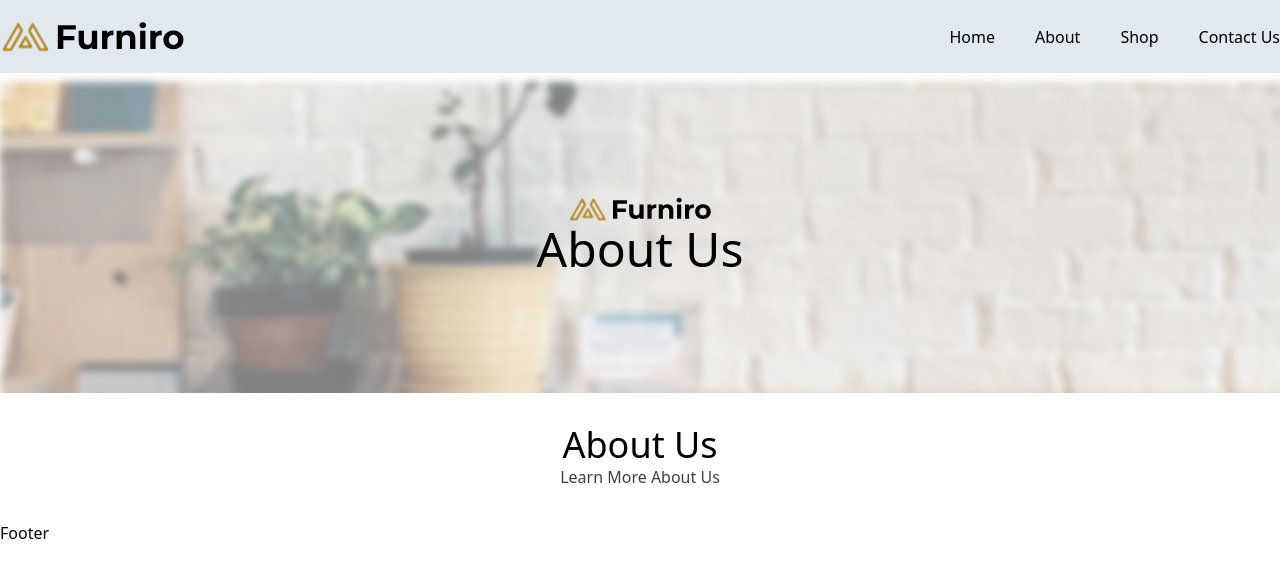
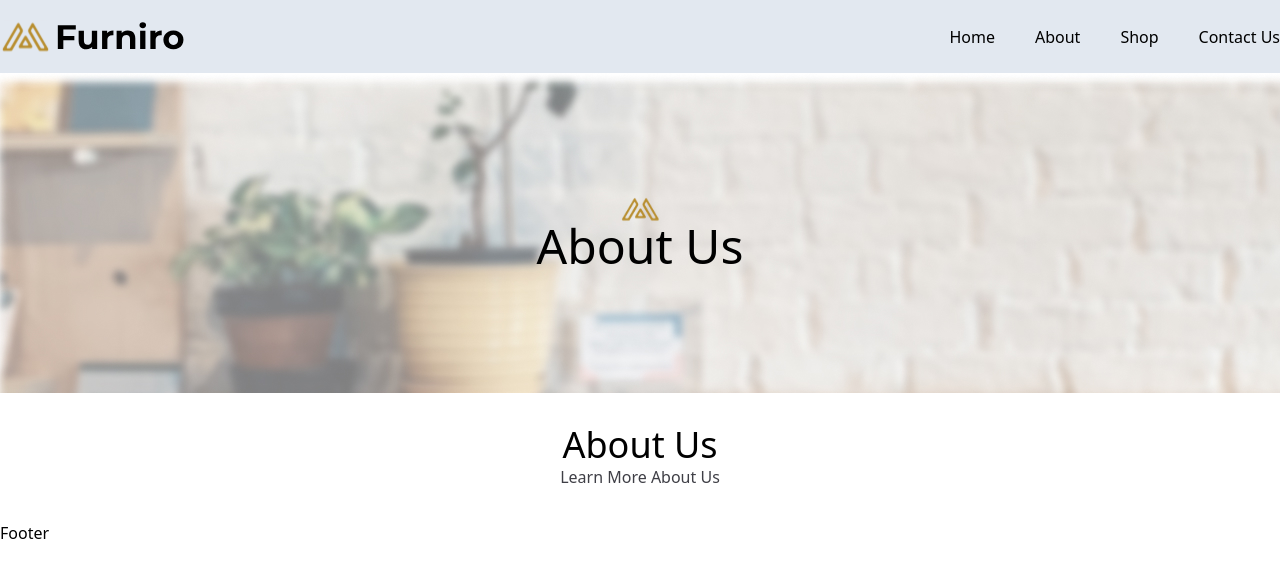
Before and after one commit to abdhannan/react-fake-store, a React (Vite) app: page /about in a window 1280 px wide. Shown: the top 578 px of the page. Built offline with nearby package versions, Linux system fonts and the light colour scheme.

Commit message:
add icon

```diff
--- a/src/components/common/PageTitle.tsx
+++ b/src/components/common/PageTitle.tsx
@@ -1,6 +1,6 @@
 import React from 'react';
 import bg from '/bg-page.jpg';
-import logo from '/logo.svg';
+import logo from '/icon.svg';
 
 interface PageTitleProps {
   title: string;
@@ -12,7 +12,7 @@ const PageTitle: React.FC<PageTitleProps> = ({ title }) => {
       className='w-full h-auto relative min-h-80 flex flex-col items-center justify-center'
       style={{ backgroundImage: `url('${bg}')` }}
     >
-      <img className='size-36 h-auto' src={logo} alt={title} />
+      <img className='size-10 h-auto' src={logo} alt={title} />
       <h1 className='text-5xl'>{title}</h1>
     </div>
   );
```
Also changed, not shown: public/icon.svg (added).
